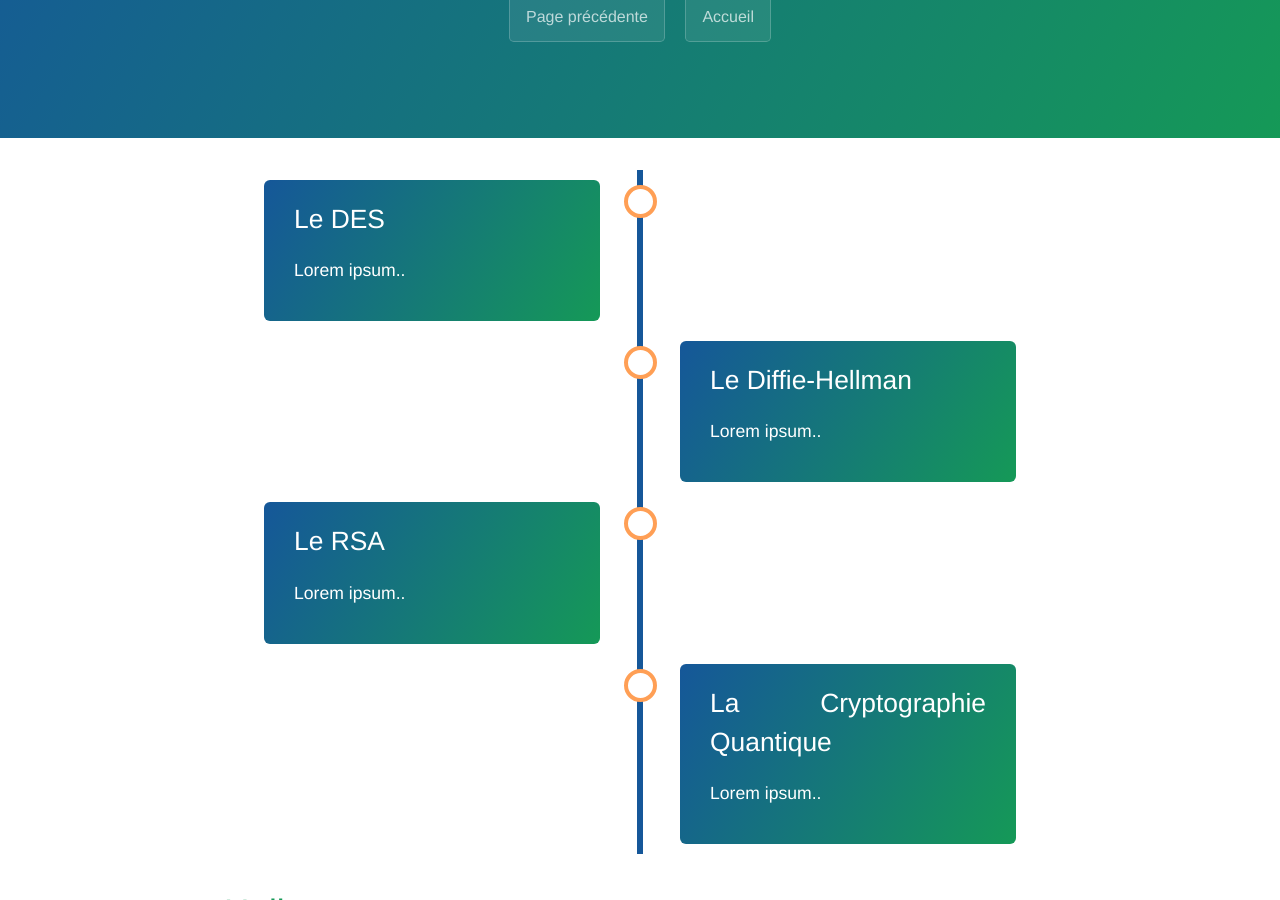
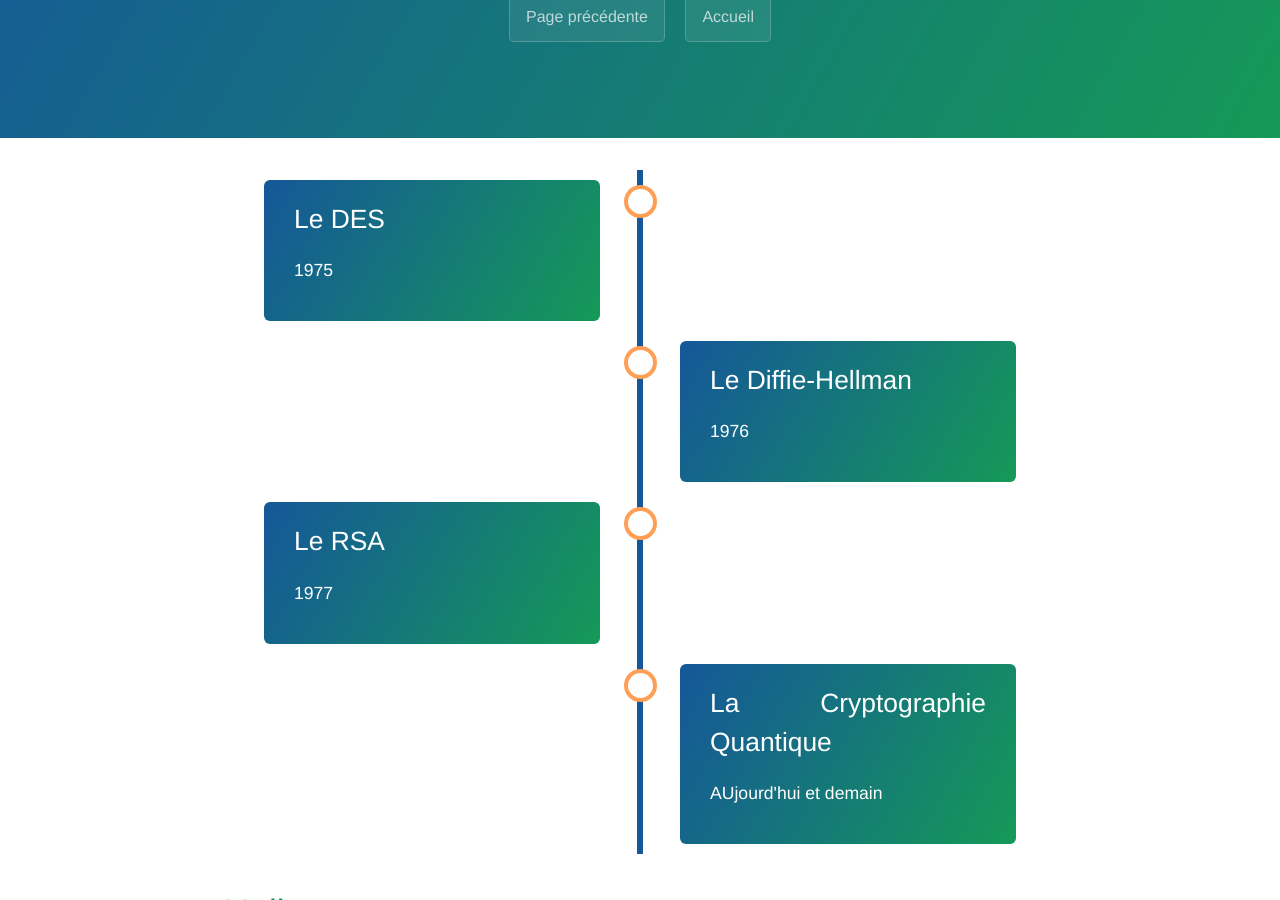
Before and after one commit to SamuelGallay/CryptoTPE, a Jekyll site: the page built from pages/4_Internet/0_index.md, in a window 1280 px wide and 900 px high, scrolled down 260 px. Built offline with Jekyll 4.4.1, drawn with Linux system fonts in a browser that asks for light colours; our own code applies the rules of GitHub Pages for plain Markdown files.

Commit message:
Update 0_index.md

```diff
--- a/pages/4_Internet/0_index.md
+++ b/pages/4_Internet/0_index.md
@@ -10,28 +10,28 @@ precedente: /guerres/
  <div class="container left">
    <div class="content" style="cursor: pointer;" onclick="window.location='{{ "/des/" | relative_url }}';">
      <h2 style="color:white;">Le DES</h2>
-     <p>Lorem ipsum..</p>
+     <p>1975</p>
    </div>
  </div>
 
  <div class="container right">
    <div class="content" style="cursor: pointer;" onclick="window.location='{{ "/diffie-hellman/" | relative_url }}';">
      <h2 style="color:white;">Le Diffie-Hellman</h2>
-     <p>Lorem ipsum..</p>
+     <p>1976</p>
    </div>
  </div>
 
  <div class="container left">
    <div class="content" style="cursor: pointer;" onclick="window.location='{{ "/rsa/" | relative_url }}';">
      <h2 style="color:white;">Le RSA</h2>
-     <p>Lorem ipsum..</p>
+     <p>1977</p>
    </div>
  </div>
 
  <div class="container right">
    <div class="content" style="cursor: pointer;" onclick="window.location='{{ "/quantique/" | relative_url }}';">
      <h2 style="color:white;">La Cryptographie Quantique</h2>
-     <p>Lorem ipsum..</p>
+     <p>AUjourd'hui et demain</p>
    </div>
  </div>
 
```
